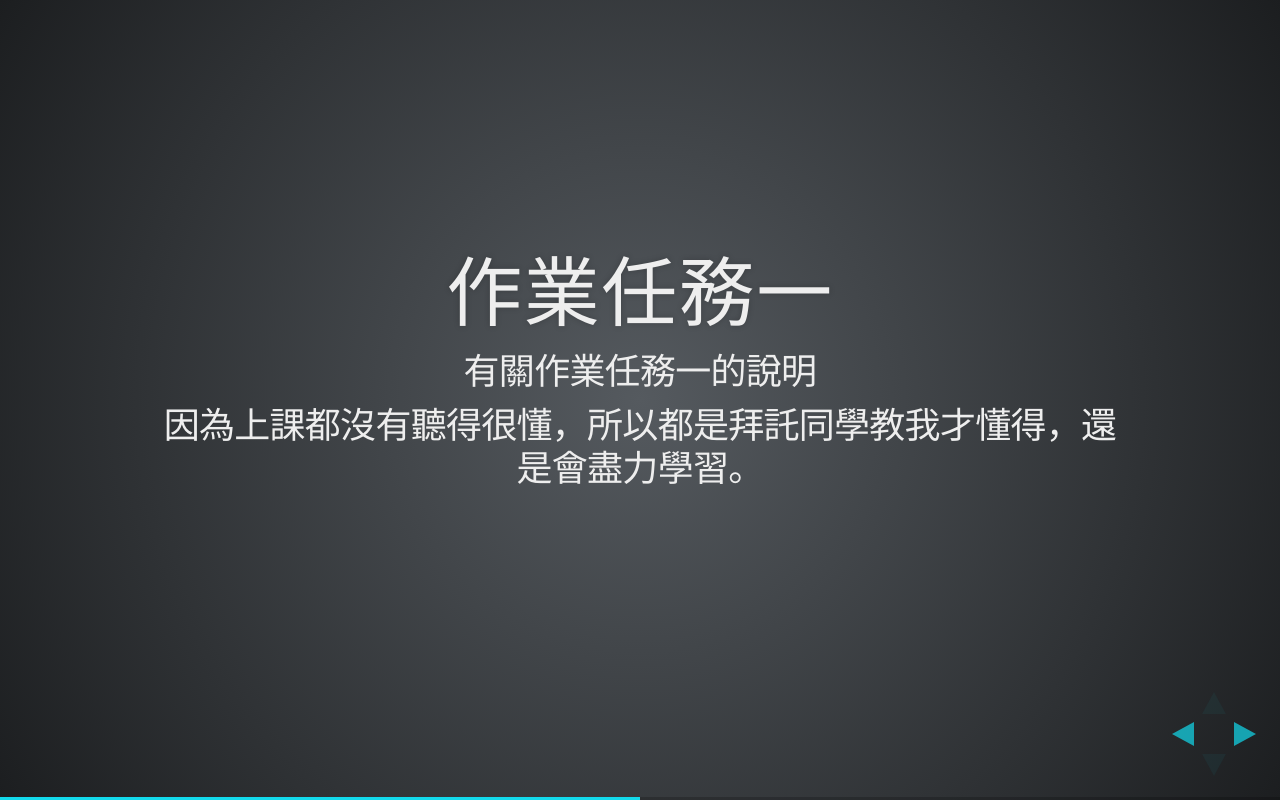
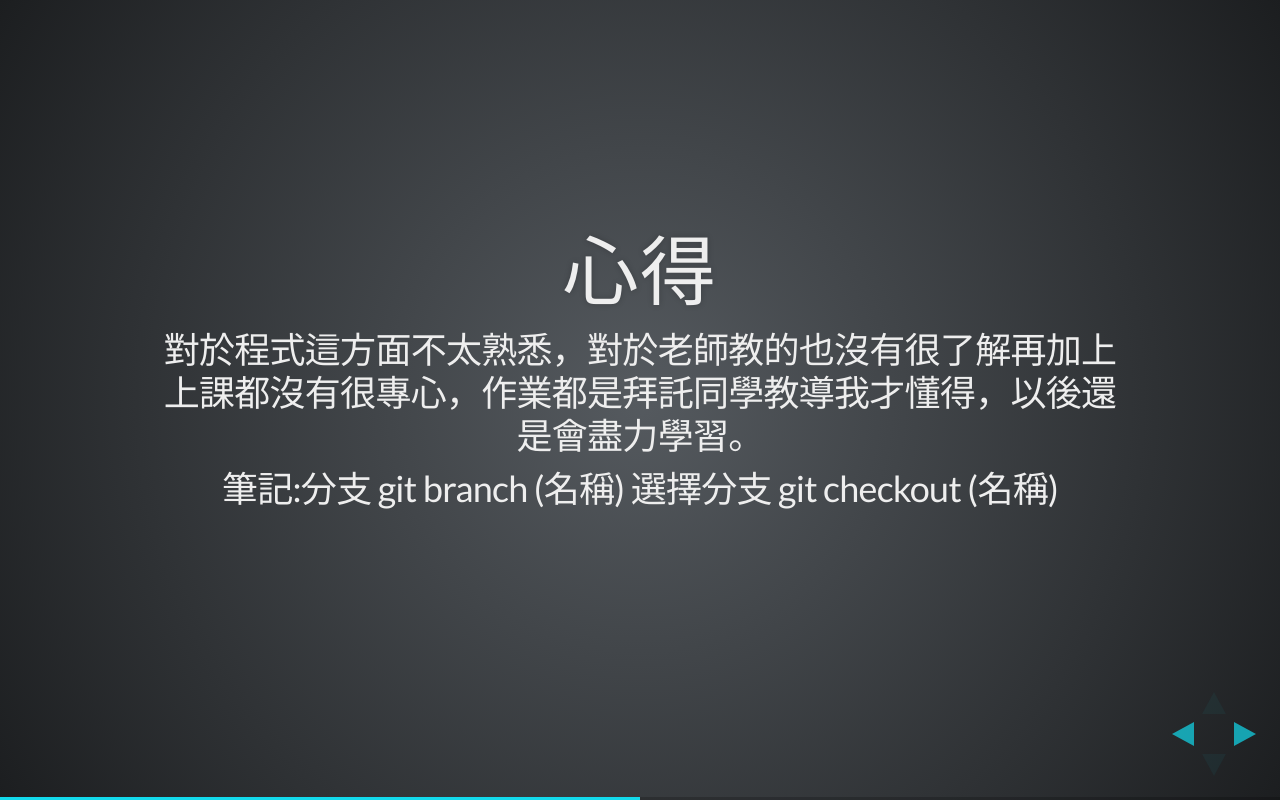
Before and after one commit to 40323251/2015_10_5, a website: page simplest.html in a window 1280 px wide. Both pictures are taken after a click on the element 1251 px from the left and 734 px from the top of the page. Drawn offline with Linux system fonts and the light colour scheme.

Commit message:
40323251

```diff
--- a/simplest.html
+++ b/simplest.html
@@ -30,9 +30,10 @@
 </section>
 
 <section id="hw-task-one">
-    <h2>作業任務一</h2>
-    <p>有關作業任務一的說明</p>
-    <p>因為上課都沒有聽得很懂，所以都是拜託同學教我才懂得，還是會盡力學習。
+    <h2>心得</h2>
+    <p>對於程式這方面不太熟悉，對於老師教的也沒有很了解再加上上課都沒有很專心，作業都是拜託同學教導我才懂得，以後還是會盡力學習。</p>
+    <p>筆記:分支 git branch (名稱)
+    選擇分支 git checkout (名稱)
 </section>
 
 <section>
```
Also changed, not shown: 1 other file.
